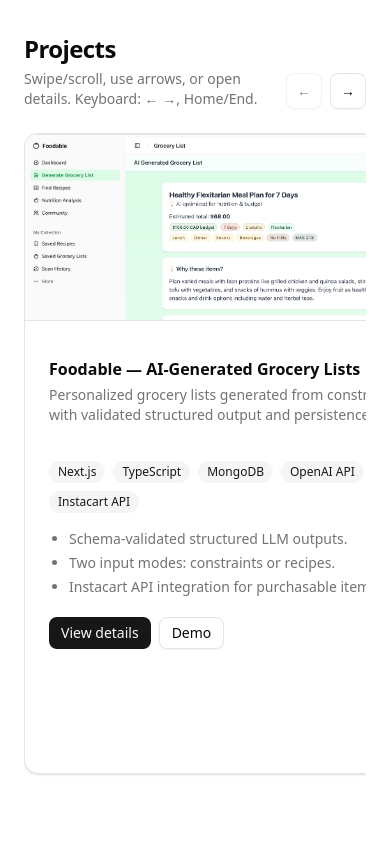
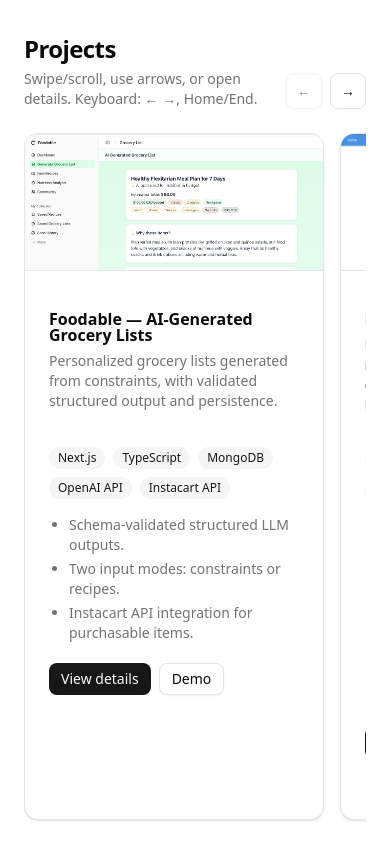
Before and after one commit to helloiamcait/portfolio, a Next.js app: page / in a window 390 px wide. Shown: the part 1240-2084 px from the top of the page. Built offline with nearby package versions, Linux system fonts and the light colour scheme.

Commit message:
adjust projects card width on mobile

```diff
--- a/src/components/sections/projects.tsx
+++ b/src/components/sections/projects.tsx
@@ -119,7 +119,7 @@
               tabIndex={0}
               onFocus={() => setActiveIndex(idx)}
               aria-label={`${p.title}. Project ${idx + 1} of ${projects.length}.`}
-              className="min-w-[30%] pt-0 snap-start sm:min-w-[40%] overflow-hidden focus-visible:ring-2 focus-visible:ring-ring"
+              className="min-w-[22%] pt-0 snap-start sm:min-w-[40%] overflow-hidden focus-visible:ring-2 focus-visible:ring-ring"
             >
               {p.image?.src ? (
                 <div className="relative aspect-[1.85/.85] w-full border-b">
```
